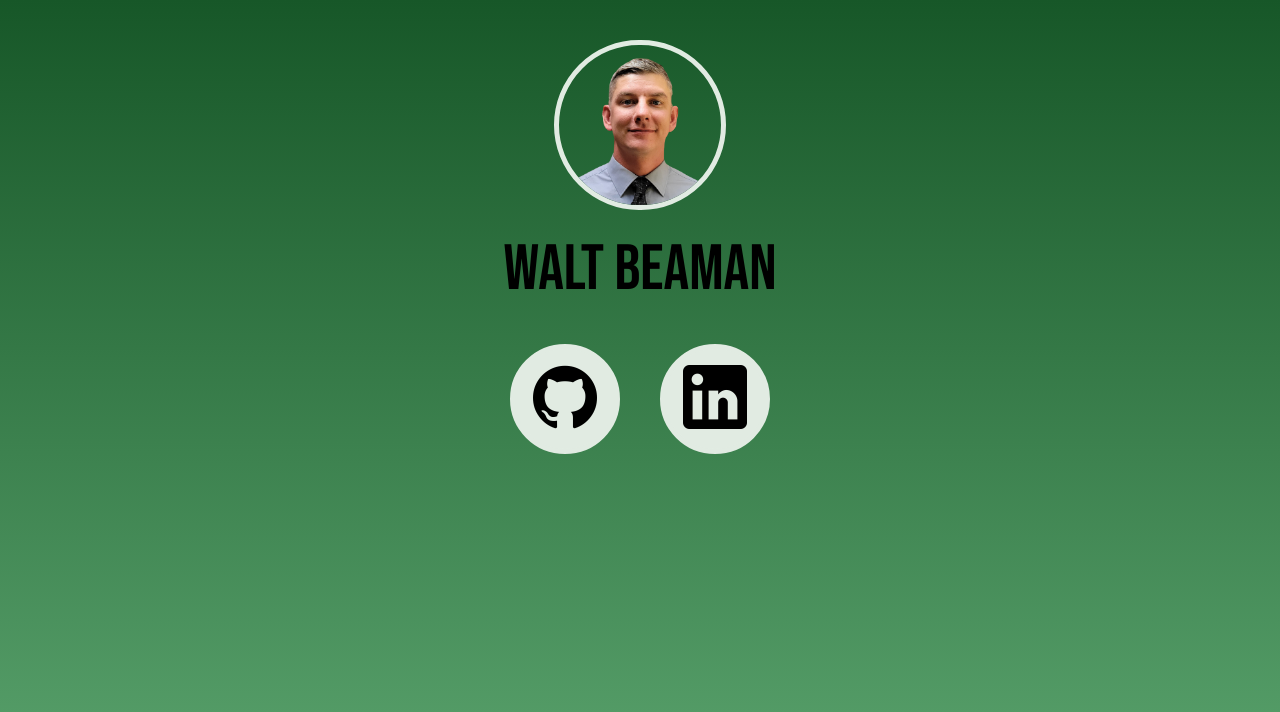
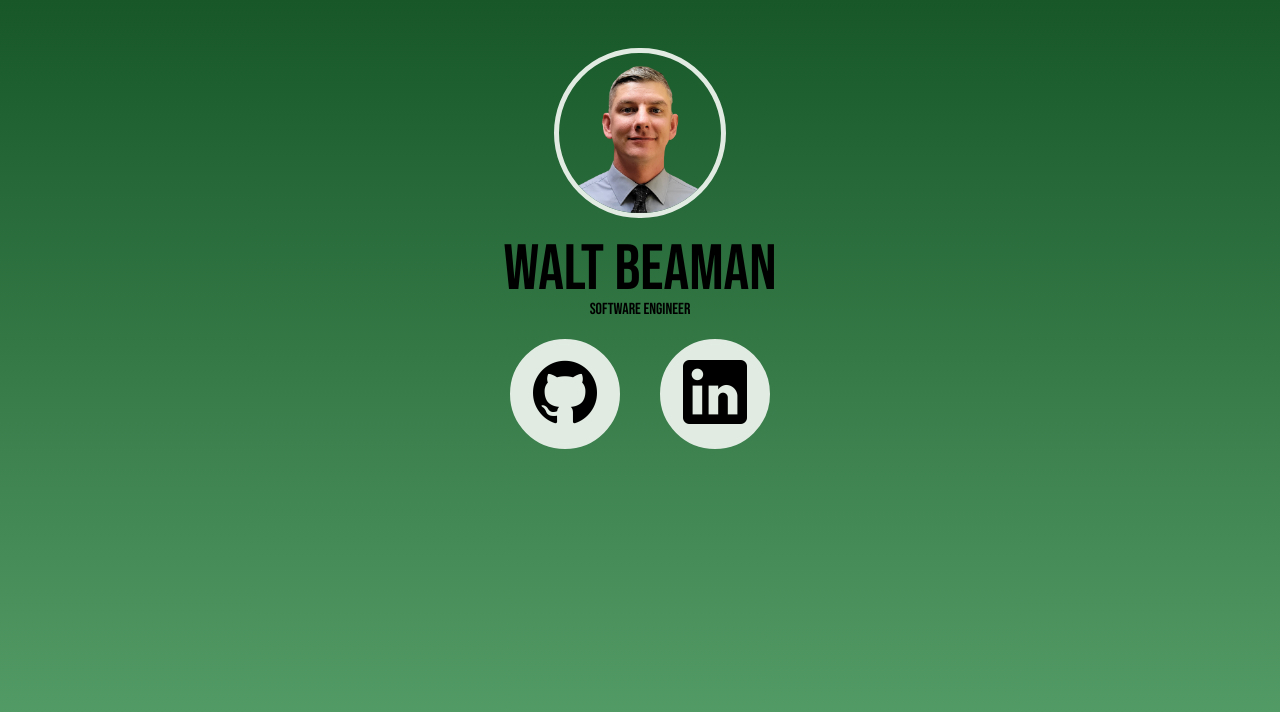
Before and after one commit to waltbeaman/waltbeaman.github.io, a plain HTML site: page index.html in a window 1280 px wide. Drawn offline with Linux system fonts and the light colour scheme.

Commit message:
Added subtitle

```diff
--- a/index.html
+++ b/index.html
@@ -10,7 +10,10 @@
 <body>
     <div class="main">
         <img src ="/images/walt-transparent.png" class="profile-picture" />
-        <div class="title">Walt Beaman</div>
+        <div class="title">
+            <div class="title-name">Walt Beaman</div>
+            <div class="subtitle">Software Engineer</div>
+        </div>
         <div class="circles-wrapper">
             <div class="circle"><a href="https://github.com/waltbeaman"><img class="sites" src="/images/github.png" /></a></div>
             <div class="circle"><a href="https://www.linkedin.com/in/walterbeaman/"><img class="sites" src="/images/linkedin.png" /></a></div>
--- a/style.css
+++ b/style.css
@@ -10,15 +10,35 @@ body {
     background-attachment: fixed;
     height: 100%;
 }
+.main {
+    margin-top: 1rem;
+    display: flex grid;
+    flex-wrap: wrap;
+    align-items: center;
+    justify-content: center;
+}
 .title {
+    grid-row: 1;
+    display: flex grid;
+    flex-wrap: wrap;
+    align-items: center;
+    justify-content: center;
     font-family: bebasNeue;
+}
+.title-name {
+    grid-row: 2;
     font-size: 4rem;
-    margin-top: 1rem;
+    margin: 0.5rem 2rem -0.5rem 2rem;
+}
+.subtitle {
+    grid-row: 2;
+    font-size: 1rem;
 }
 .sites {
     max-width: 4rem;
 }
 .profile-picture {
+    grid-row: 1;
     margin-top: 2rem;
     height: 20%;
     max-height: 10rem;
@@ -27,7 +47,6 @@ body {
     border-radius: 100px;
 }
 .circles-wrapper {
-    margin-top: 1rem;
     display: flex;
     flex-wrap: wrap;
     align-items: center;
```
